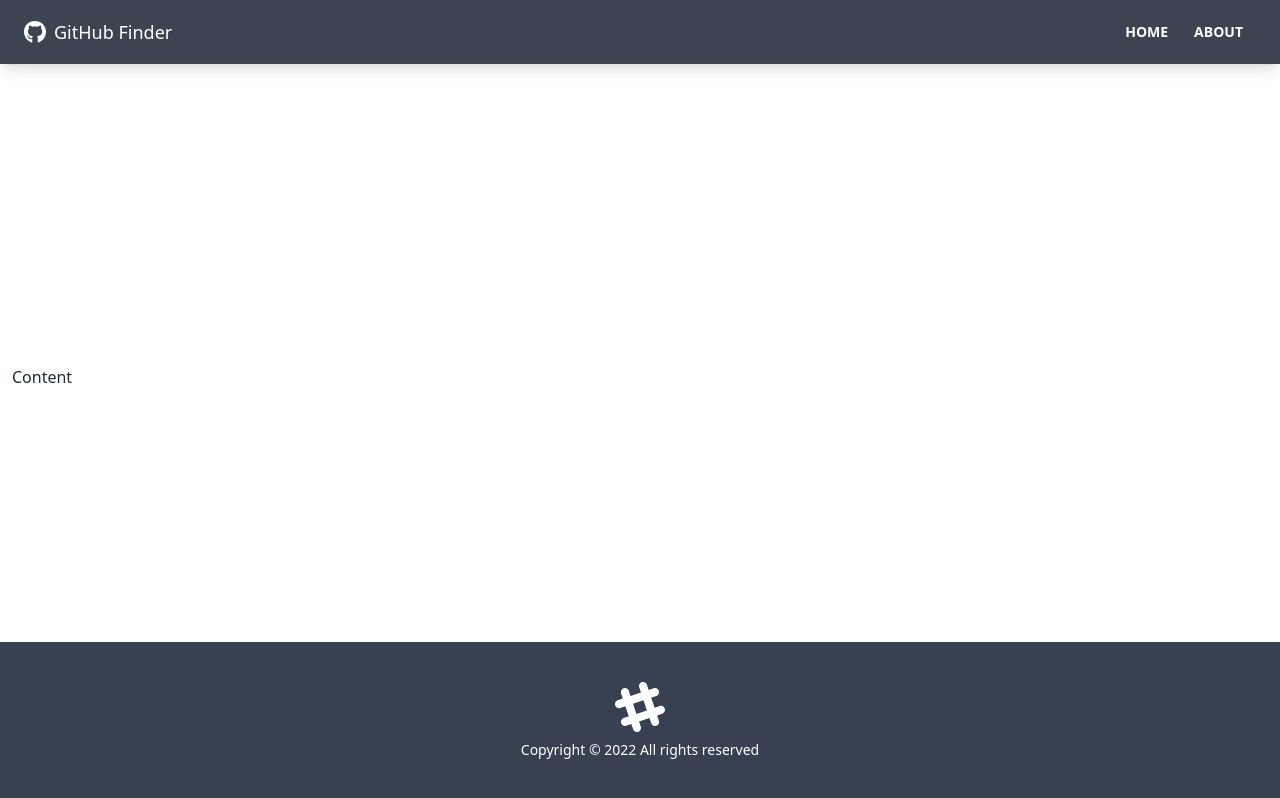
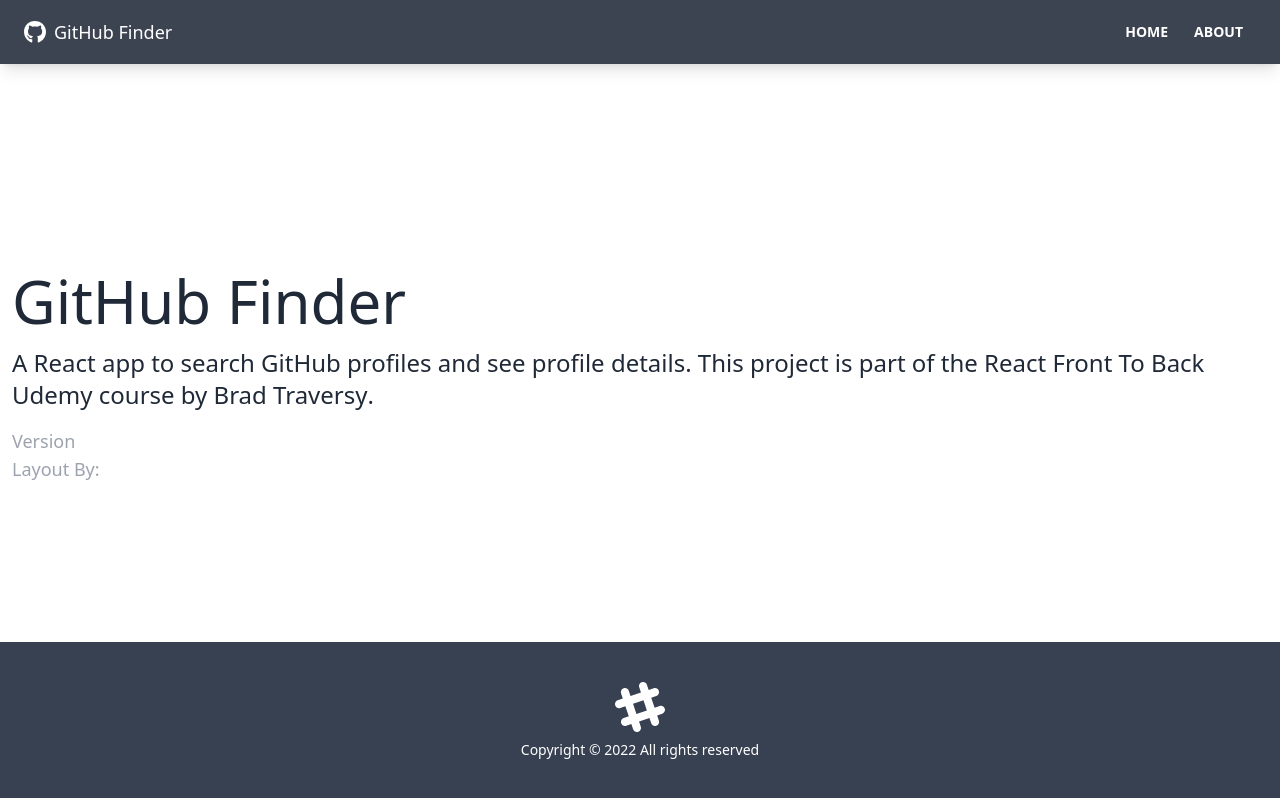
Before and after one commit to Farshad-585/GitHub-Finder, a React (Create React App) app: page /about in a window 1280 px wide. Built offline with nearby package versions, Linux system fonts and the light colour scheme.

Commit message:
added home, about, and 404 page'

```diff
--- a/src/App.js
+++ b/src/App.js
@@ -1,6 +1,9 @@
 import { BrowserRouter as Router, Route, Routes } from 'react-router-dom'
 import Navbar from './components/layout/Navbar'
 import Footer from './components/layout/Footer'
+import Home from './pages/Home'
+import About from './pages/About'
+import NotFound from './pages/NotFound'
 
 function App() {
   return (
@@ -8,7 +11,15 @@
       <div className='flex flex-col justify-between h-screen'>
         <Navbar />
 
-        <main className='container mx-auto px-3 pd-12'>Content</main>
+        <main className='container mx-auto px-3 pd-12'>
+          <Routes>
+            <Route path='/' element={<Home />} />
+            <Route path='/about' element={<About />} />
+            <Route path='/notfound' element={<NotFound />} />
+            <Route path='/*' element={<NotFound />} />
+
+          </Routes>
+        </main>
 
         <Footer />
       </div>
--- /dev/null
+++ b/src/pages/About.jsx
@@ -0,0 +1,31 @@
+function About() {
+  return (
+    <>
+      <h1 className='text-6xl mb-4'>GitHub Finder</h1>
+      <p className='mb-4 text-2xl font-light'>
+        A React app to search GitHub profiles and see profile details. This
+        project is part of the
+        <a href='https://www.udemy.com/course/modern-react-front-to-back/'>
+          {' '}
+          React Front To Back
+        </a>{' '}
+        Udemy course by
+        <strong>
+          <a href='https://traversymedia.com'> Brad Traversy</a>
+        </strong>
+        .
+      </p>
+      <p className='text-lg text-gray-400'>
+        Version <span className='text-white'>1.0.0</span>
+      </p>
+      <p className='text-lg text-gray-400'>
+        Layout By:
+        <a className='text-white' href='https://twitter.com/hassibmoddasser'>
+          Hassib Moddasser
+        </a>
+      </p>
+    </>
+  )
+}
+
+export default About
--- /dev/null
+++ b/src/pages/Home.jsx
@@ -0,0 +1,7 @@
+function Home() {
+  return <div>
+    <h1 className="text-6xl">Welcome</h1>
+  </div>
+}
+
+export default Home
--- /dev/null
+++ b/src/pages/NotFound.jsx
@@ -0,0 +1,21 @@
+import { FaHome } from 'react-icons/fa'
+import { Link } from 'react-router-dom'
+
+function NotFound() {
+  return (
+    <div className='hero'>
+      <div className='text-center hero-content'>
+        <div className='max-w-lg'>
+          <h1 className='text-8xl font-bold mb-8'>Oops!</h1>
+          <p className='text-5xl mb-8'>404 - Page not found!</p>
+          <Link to='/' className='btn btn-primary btn-lg'>
+            <FaHome className='mr-2' />
+            Back to Home
+          </Link>
+        </div>
+      </div>
+    </div>
+  )
+}
+
+export default NotFound
```
